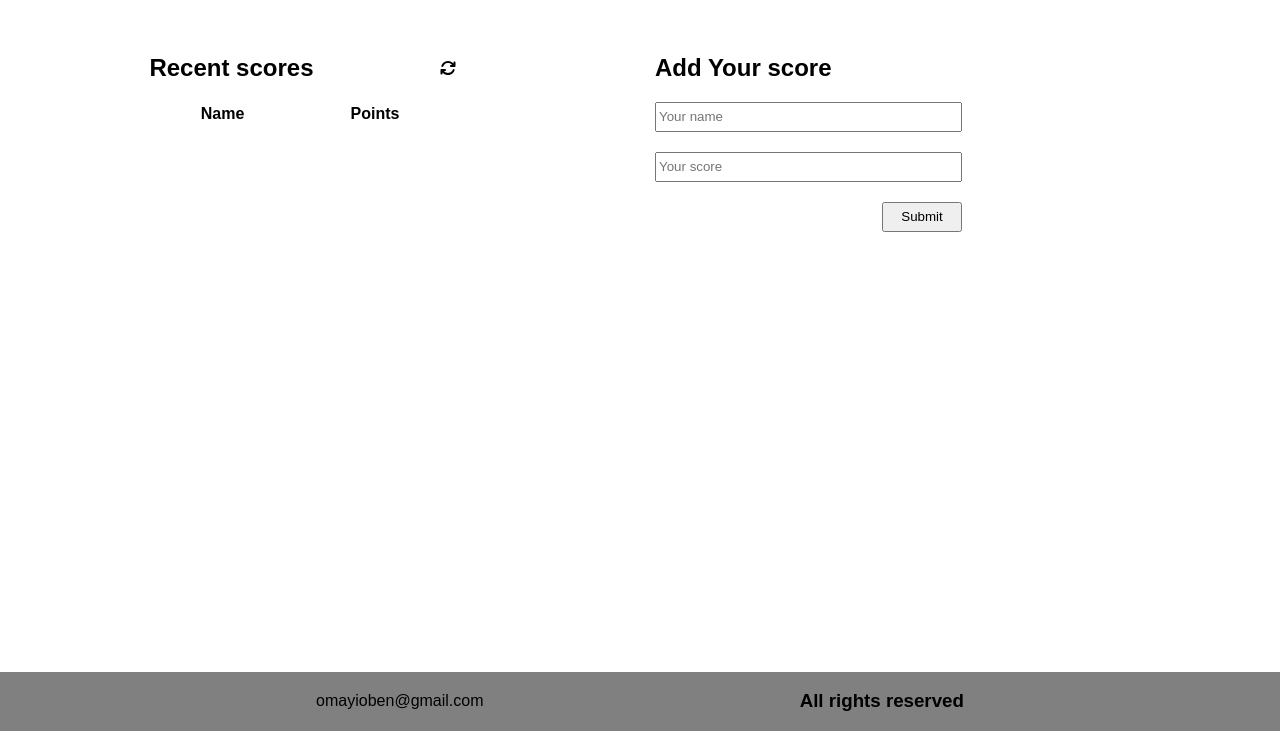
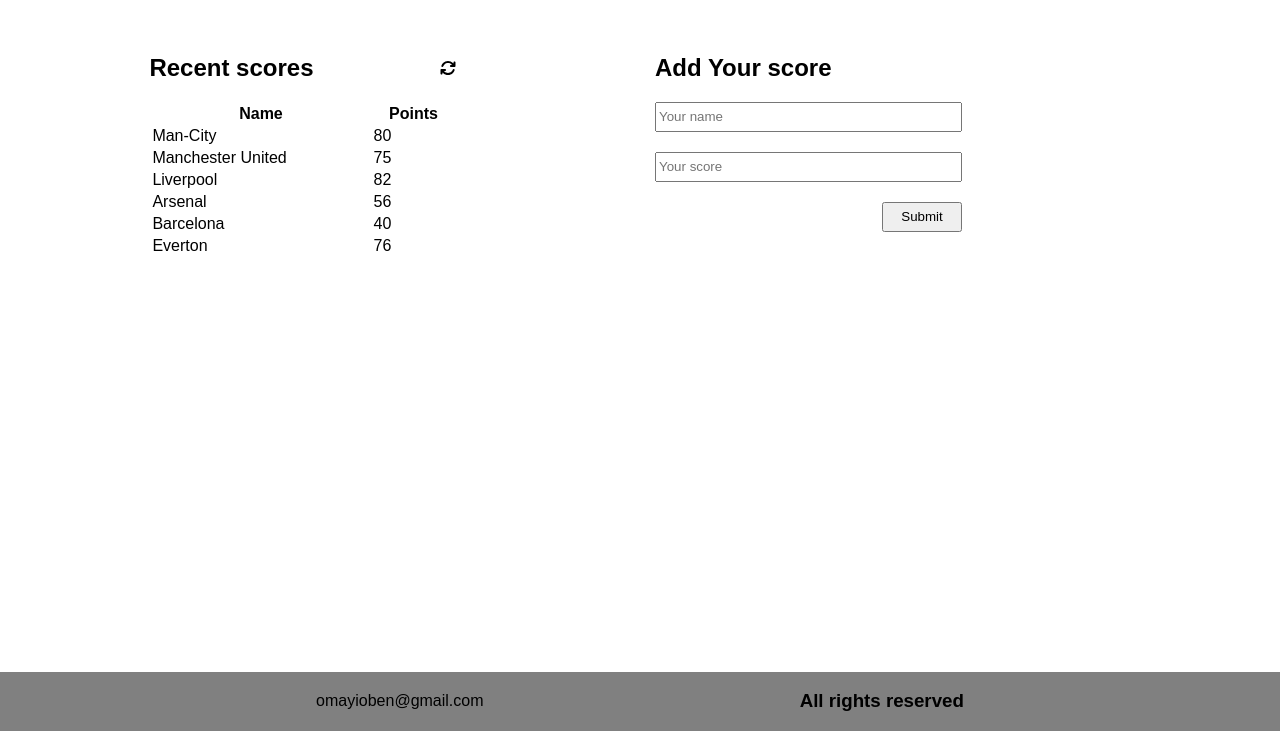
Before and after one commit to kiboma2021/Leaderboard, a website built with webpack: page src/index.html in a window 1280 px wide. Shown: the part 69-800 px from the top of the page. Built offline with nearby package versions, Linux system fonts and the light colour scheme.

Commit message:
Use webpack to render JS

```diff
--- a/src/index.html
+++ b/src/index.html
@@ -8,7 +8,7 @@
 </head>
 <body>
   <header>
-    <h1 id="heading" onclick="myFunction()">Leaderboard </h1>
+    <h1 id="heading"></h1>
   </header>
 
   <article class="row" id="scores">
@@ -18,7 +18,7 @@
         <i class="fa fa-refresh"></i>
       </div>
       <table class="table table-striped">
-        <tr class="bg-info">
+        <tr class="">
           <th>Name</th>
           <th>Points</th>
         </tr>
--- a/src/index.js
+++ b/src/index.js
@@ -11,19 +11,15 @@
   {"name":"Everton","Score":"76"}
 ];
 
-teamScores(allScores);
+var recentSores = document.querySelector('#recent-scores');
 
-var teamScores = data => {
-  var recentSores = document.querySelector('#recent-scores');
-
-  for (let i=0; i<data.length; i++) {
+  for (let i=0; i<allScores.length; i++) {
     var displayData = `<tr>
-    <td>${data.name}</td>
-    <td>${data.Score}</td>
+    <td>${allScores[i].name}</td>
+    <td>${allScores[i].Score}</td>
     </tr>
     `
     recentSores.innerHTML +=displayData;
   }
-}
 
-document.getElementById("heading").innerHTML = "I have changed!";
+document.getElementById("heading").innerHTML = "Leaderboard";
--- a/src/main.css
+++ b/src/main.css
@@ -48,10 +48,6 @@
   height: 30px;
   width: 80px;
   align-self: flex-end;
-}
-
-#recent-scores {
-  border: 2px solid black;
 }
 
 .ScoreContainer {
```
